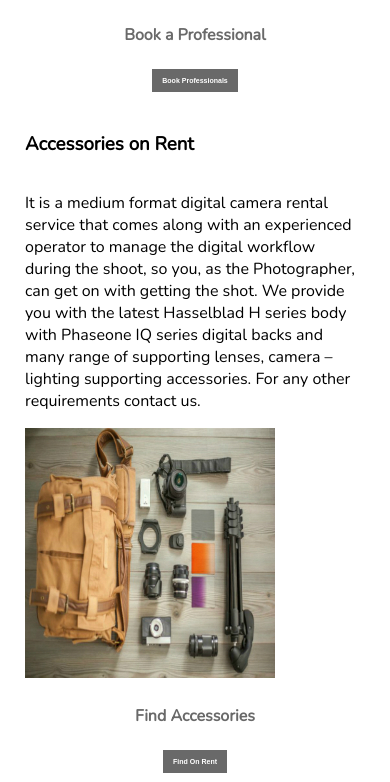
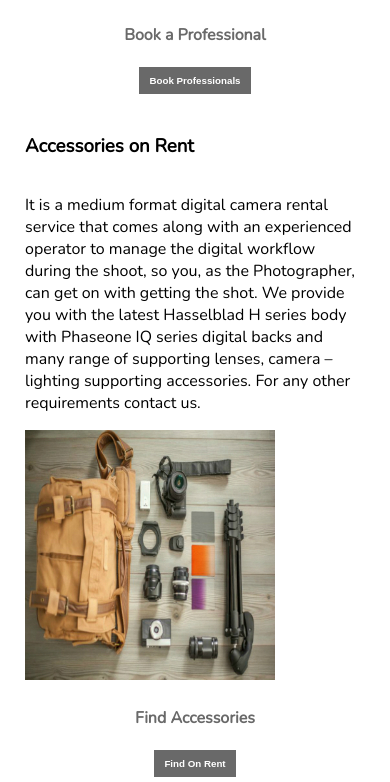
Before and after one commit to uditvarshney/uditvarshney.github.io, a plain HTML site: page index.html in a window 390 px wide. Shown: the part 1542-2324 px from the top of the page. Drawn offline with nearby package versions, Linux system fonts and the light colour scheme.

Commit message:
button updated

```diff
--- a/css/style.css
+++ b/css/style.css
@@ -284,26 +284,32 @@ html,body{
 	text-decoration: none;
 	font-weight: bold;
 	display: inline-block;
-	font-size: 1.1vw;
+	font-size: 1.3vw;
 	cursor: pointer;
 
+}
+@media screen and (max-width: 900px) {
+	.button{
+		padding: 10px 12px;
+		font-size: 1.8vw;
+	}
 }
 @media screen and (max-width: 600px) {
 	.button{
 		padding: 10px 12px;
-		font-size: 1.6vw;
+		font-size: 2.4vw;
 	}
 }
 @media screen and (max-width: 400px) {
 	.button{
-		font-size: 1.8vw;
+		font-size: 2.5vw;
 		padding: 8px 10px;
 	}
 }
 @media screen and (max-width: 360px) {
 	.button{
 		padding: 6px 8px;
-		font-size: 2.2vw;
+		font-size: 3vw;
 	}
 }
 
--- a/index.html
+++ b/index.html
@@ -77,7 +77,7 @@
 			<h3>Buy Items</h3>
 			<div class="sub-article">
 				<div class="sub-child1">
-					<p>Shop Cameras Online - Explore huge range of branded Cameras online get upto 20% discount, view our product list and pick the best Cameras for you. Enjoy Free Shipping & COD across India. EMI options available with Easy Return/Replacement Polices.<br> This platform provides you the best price by comparing prices across most of online shoping platform.<br>For any queries contact us.</p>
+					<p>Shop Cameras Online - Explore huge range of branded Cameras online get upto 20% discount, view our product list and pick the best Cameras for you. Enjoy Free Shipping & COD across India. EMI options available with Easy Return/Replacement Polices.<br> This platform provides you the best price by comparing prices across most of online shoping platform.</p>
 				</div>
 				<div class="sub-child2">
 					<img src="image/buy.jpg" id="buy" />
```
